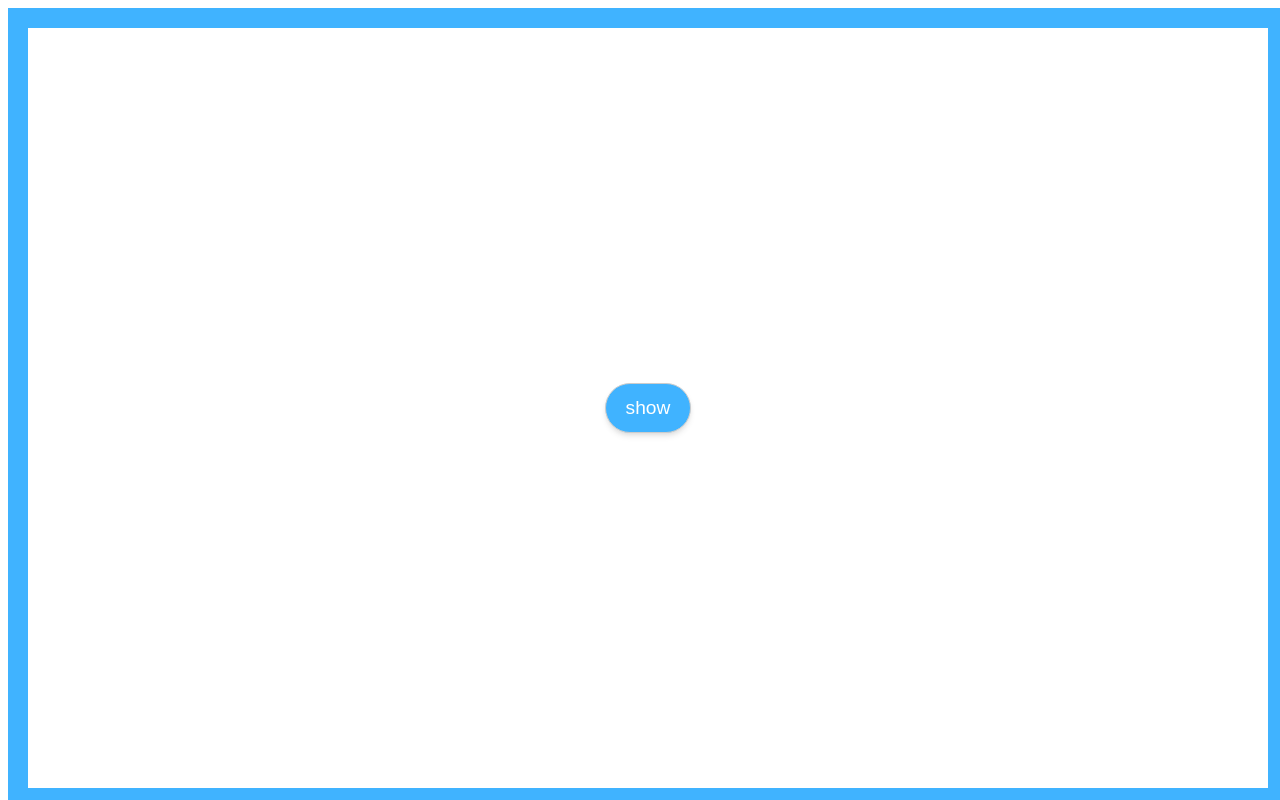
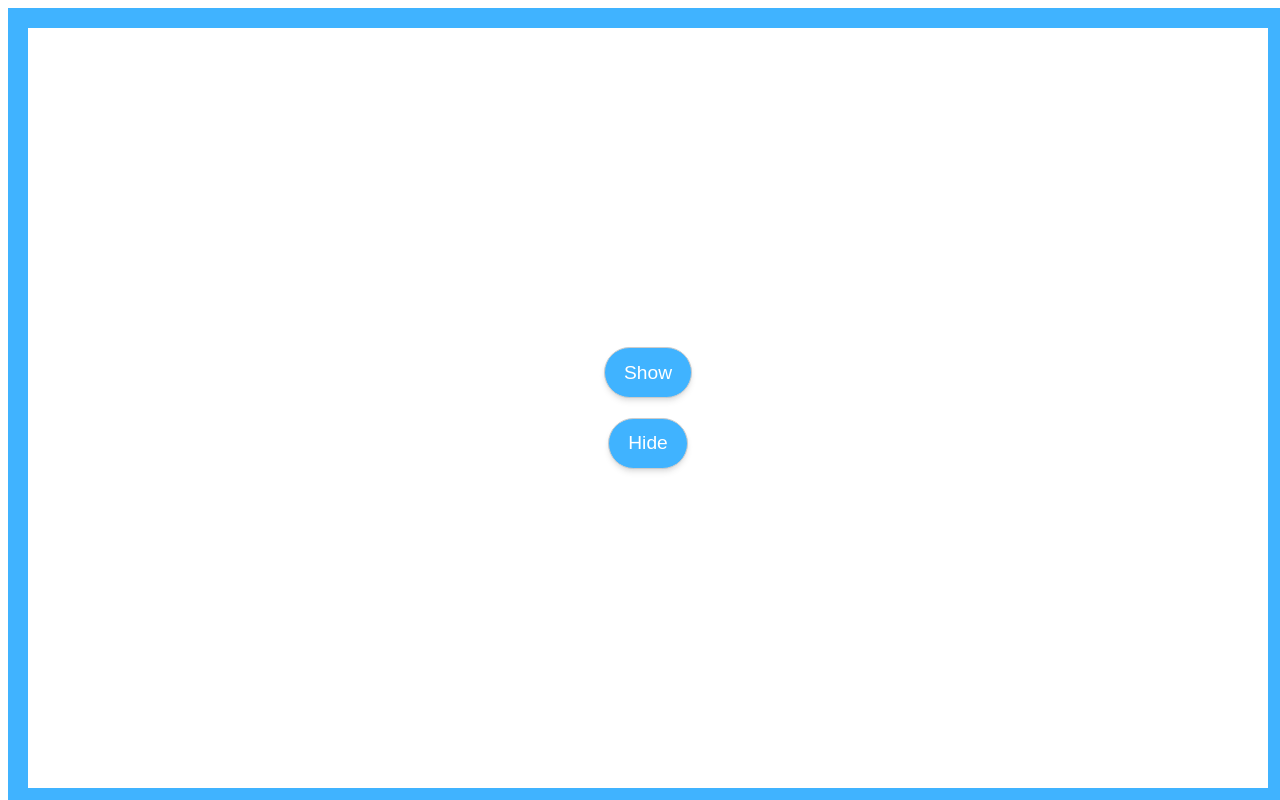
Before and after one commit to mrdougwright/svelte-playground, a Svelte app: page / in a window 1280 px wide. Built offline with nearby package versions, Linux system fonts and the light colour scheme.

Commit message:
show/hide event dispatching

```diff
--- a/src/App.svelte
+++ b/src/App.svelte
@@ -13,8 +13,11 @@
 
 <Container>
 
-<!-- This onclick wont work without the child button -->
-	<Button on:click={() => {showHeader = true}}>show</Button>
+<!-- events `show` and `hide` handled here, sent by the child. -->
+	<Button
+	  on:show={() => {showHeader = true}}
+	  on:hide={() => {showHeader = false}}
+	></Button>
 
 </Container>
 
--- a/src/Button.svelte
+++ b/src/Button.svelte
@@ -5,8 +5,16 @@ Sending child events to the parent
 on:click tag here creates event handler to be handled by parent
  -->
 
-<button on:click>
-  <slot></slot>
+ <script>
+   import {createEventDispatcher} from 'svelte'
+   const dispatch = createEventDispatcher()
+ </script>
+
+<button on:click={() => dispatch('show')}>
+  Show
+</button>
+<button on:click={() => dispatch('hide')}>
+  Hide
 </button>
 
 <!-- This is a button with its own onclick event handler -->
```
